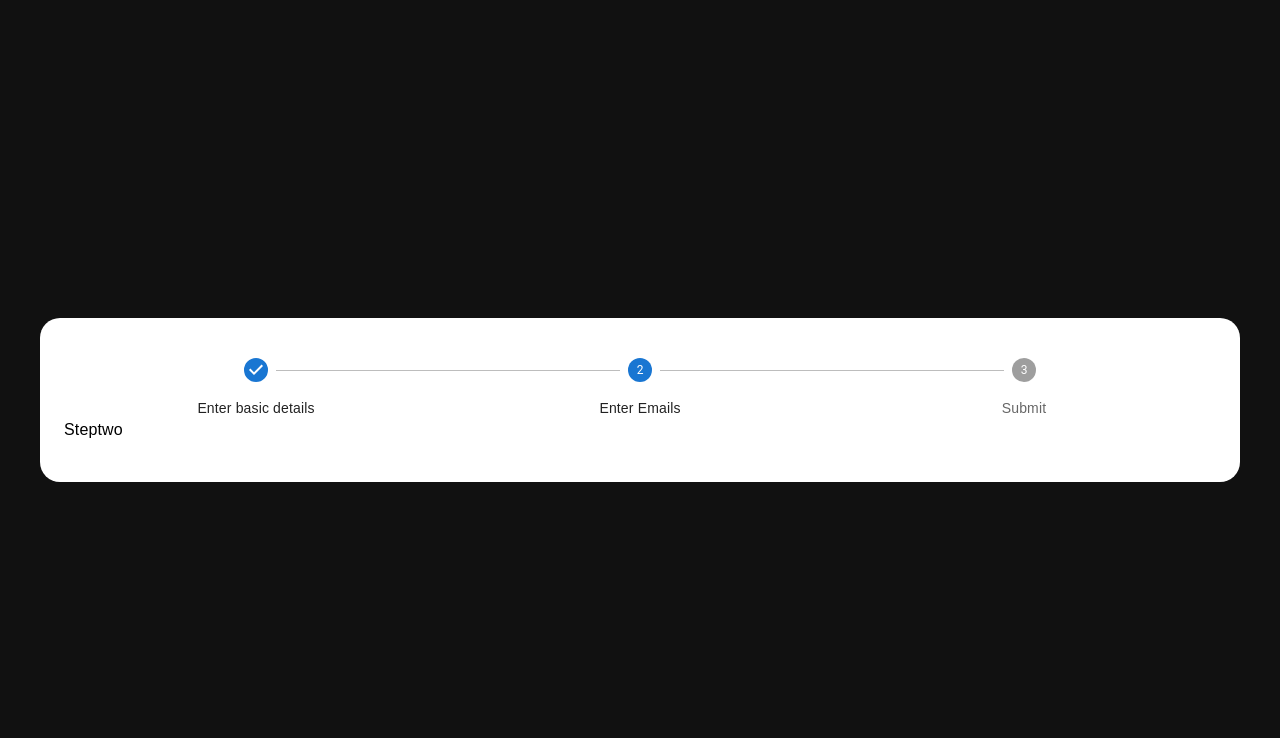
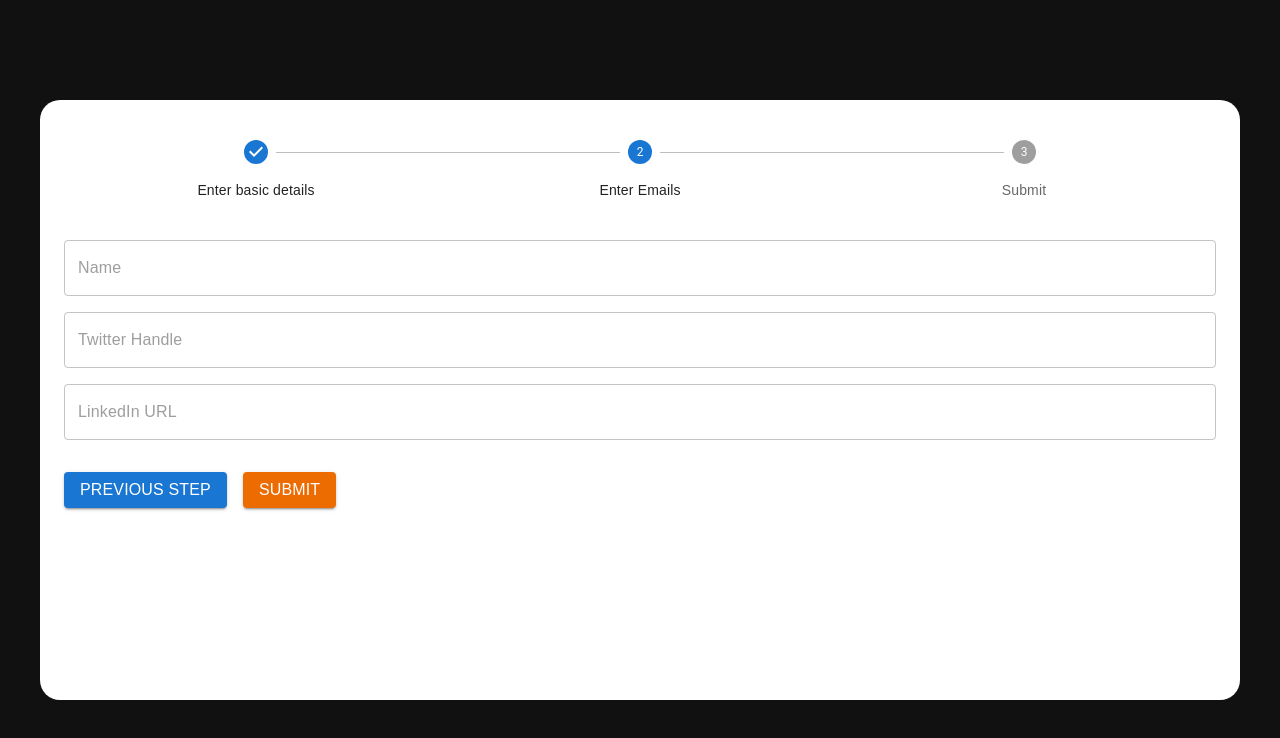
Before and after one commit to SumanKS1998/emailer, a React (Vite) app: page / in a window 1280 px wide. Both pictures are taken after a click on the button "SINGLE EMAIL". Shown: the top 738 px of the page. Built offline with nearby package versions, Linux system fonts and the light colour scheme; a web font is replaced by a local one.

Commit message:
feat:second step

```diff
--- a/package.json
+++ b/package.json
@@ -16,6 +16,7 @@
     "@mui/material": "^5.13.6",
     "react": "^18.2.0",
     "react-dom": "^18.2.0",
+    "react-dropzone": "^14.2.3",
     "react-hook-form": "^7.45.0"
   },
   "devDependencies": {
--- /dev/null
+++ b/src/components/common/DragAndDrop/index.jsx
@@ -0,0 +1,60 @@
+import { Button, Stack } from "@mui/material";
+import React, { useState, useCallback } from "react";
+import { useDropzone } from "react-dropzone";
+import { BoldText, MedText, RegText } from "../../styles/fonts";
+
+function DragAndDrop({ setSelectedCSV }) {
+  const [errorMessage, setErrorMessage] = useState("");
+  const [fileName, setFileName] = useState("");
+
+  const onDrop = useCallback((acceptedFiles) => {
+    setErrorMessage(""); // Reset error message
+    acceptedFiles.forEach((file) => {
+      if (file.type !== "text/csv") {
+        setErrorMessage("Please select a CSV file.");
+        return;
+      }
+
+      const reader = new FileReader();
+
+      reader.onabort = () => console.log("File reading was aborted");
+      reader.onerror = () => console.log("File reading has failed");
+      reader.onload = () => {
+        const binaryStr = reader.result;
+        console.log("File name:", file.name);
+        setSelectedCSV(binaryStr);
+      };
+      reader.readAsArrayBuffer(file);
+      setFileName(file.name);
+    });
+  }, []);
+
+  const { getRootProps, getInputProps } = useDropzone({
+    onDrop,
+    accept: ".csv",
+  });
+
+  return (
+    <Stack
+      {...getRootProps()}
+      height="50%"
+      alignItems="center"
+      mt={5}
+      gap="16px"
+    >
+      <input {...getInputProps()} />
+      <Button
+        variant="contained"
+        sx={{ py: 2, px: 5, textTransform: "inherit" }}
+      >
+        <MedText variant="h5">Select a CSV file</MedText>
+      </Button>
+      <RegText>Or</RegText>
+      <MedText variant="h6">Drag 'n' drop only CSV files here</MedText>
+      {fileName && <BoldText>Selected CSV file: <RegText component='span' ml={2}>{fileName}</RegText></BoldText>}
+      {errorMessage && <RegText style={{ color: "red" }}>{errorMessage}</RegText>}
+    </Stack>
+  );
+}
+
+export default DragAndDrop;
--- a/src/components/pages/Form/index.jsx
+++ b/src/components/pages/Form/index.jsx
@@ -2,15 +2,11 @@ import React, { useState } from "react";
 import StepperComp from "../../common/Stepper";
 import { Button, Container, Stack, TextField } from "@mui/material";
 import { MedText, RegText } from "../../styles/fonts";
+import DragAndDrop from "../../common/DragAndDrop";
 
 const StepOne = ({ stepOneHandler }) => {
   return (
-    <Stack
-      gap="16px"
-      component="form"
-      my={5}
-       mx="auto"
-    >
+    <Stack gap="16px" component="form" my={5} mx="auto">
       <TextField
         label={
           <RegText variant="body1" sx={styles.labelText}>
@@ -37,7 +33,7 @@ const StepOne = ({ stepOneHandler }) => {
           </RegText>
         }
       />
-      <Stack direction="row" gap="16px">
+      <Stack direction="row" gap="16px" mt={4}>
         <Button
           variant="contained"
           color="primary"
@@ -56,33 +52,96 @@ const StepOne = ({ stepOneHandler }) => {
     </Stack>
   );
 };
-const StepTwo = ({ stepTwoHandler }) => {
-  return <RegText>Steptwo</RegText>;
+const StepTwo = ({ stepTwoHandler, emailType, stepTwoPrevStepHandler }) => {
+  const renderBtns = () => {
+    return (
+      <Stack direction="row" gap="16px" mt={4}>
+        <Button
+          variant="contained"
+          color="primary"
+          onClick={stepTwoPrevStepHandler}
+        >
+          <MedText>Previous Step</MedText>
+        </Button>
+        <Button
+          variant="contained"
+          color="warning"
+          onClick={() => stepTwoHandler()}
+        >
+          <MedText>Submit</MedText>
+        </Button>
+      </Stack>
+    );
+  };
+  const [selectedCSV, setSelectedCSV] = useState();
+  if (emailType === "single") {
+    return (
+      <Stack>
+        <Stack gap="16px" mt={5}>
+          <TextField
+            label={
+              <RegText variant="body1" sx={styles.labelText}>
+                Name
+              </RegText>
+            }
+          />
+          <TextField
+            label={
+              <RegText variant="body1" sx={styles.labelText}>
+                Twitter Handle
+              </RegText>
+            }
+          />
+          <TextField
+            label={
+              <RegText variant="body1" sx={styles.labelText}>
+                LinkedIn URL
+              </RegText>
+            }
+          />
+        </Stack>
+        {renderBtns()}
+      </Stack>
+    );
+  }
+  if (emailType === "bulk") {
+    return (
+      <>
+        <DragAndDrop setSelectedCSV={setSelectedCSV} />;{renderBtns()}
+      </>
+    );
+  }
 };
 const Pages = () => {
   const [activeStep, setActiveStep] = useState(0);
+  const [emailType, setEmailType] = useState("");
   const steps = ["Enter basic details", "Enter Emails", "Submit"];
-  const stepOneHandler = () => {
+  const stepOneHandler = ({ type }) => {
     setActiveStep(1);
+    setEmailType(type);
   };
   const stepTwoHandler = () => {
     setActiveStep(2);
   };
+  const stepTwoPrevStepHandler = () => {
+    setActiveStep(0);
+  };
   return (
-    <Stack
-      alignItems="center"
-      justifyContent="center"
-      height="100vh"
-      bgcolor="#111111"
-    >
-      <Container sx={{bgcolor:'#fff',p:5,borderRadius:5}}>
+    <Stack sx={styles.parentContainer}>
+      <Container sx={styles.container}>
         <StepperComp
           activeStep={activeStep}
           setActiveStep={setActiveStep}
           steps={steps}
         />
         {activeStep === 0 && <StepOne stepOneHandler={stepOneHandler} />}
-        {activeStep === 1 && <StepTwo stepOneHandler={stepTwoHandler} />}
+        {activeStep === 1 && (
+          <StepTwo
+            stepOneHandler={stepTwoHandler}
+            emailType={emailType}
+            stepTwoPrevStepHandler={stepTwoPrevStepHandler}
+          />
+        )}
       </Container>
     </Stack>
   );
@@ -90,6 +149,13 @@ const Pages = () => {
 
 export default Pages;
 const styles = {
+  parentContainer: {
+    alignItems: "center",
+    justifyContent: "center",
+    height: "100vh",
+    bgcolor: "#111111",
+  },
+  container: { bgcolor: "#fff", p: 5, borderRadius: 5, minHeight: "75vh" },
   labelText: {
     color: "#9e9e9e",
   },
```
Also changed, not shown: 1 other file (tests, documents, lock files or other folders).
